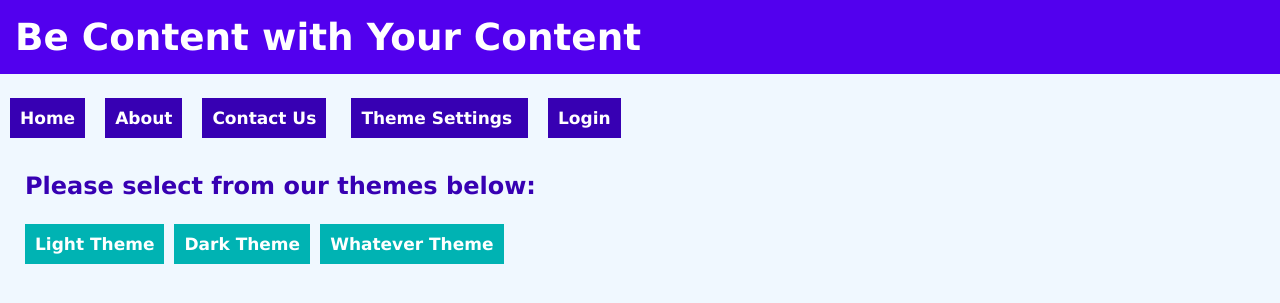
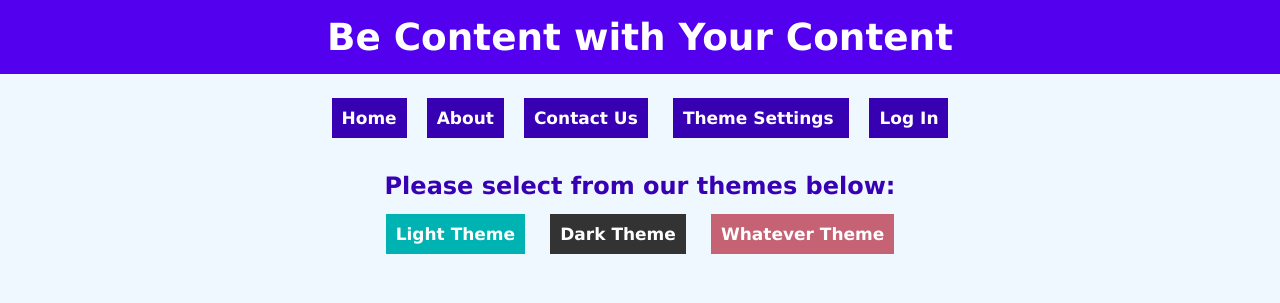
Before and after one commit to WistyDagel/BeContent, a PHP site: page /ThemeSettings.php in a window 1280 px wide. Shown: the top 303 px of the page. Run offline with PHP 8.4, Linux system fonts and the light colour scheme; data comes from the database, SQL or seed files in the repository.

Commit message:
Pushing so Jeff can take a lookski

```diff
--- a/Helper.php
+++ b/Helper.php
@@ -53,6 +53,8 @@ function PageDisplayAdmin($PageData) {
         echo '<input name="subText" value="' . $row['Header'] .  '">';
         echo '<input name="header" value="' . $row['SubText'] .  '">';
         echo '<button name="a" onclick="' . UpdatePage(ConnGet(), $row) .'">Submit</button>';
+        echo '<br/><br/>';
+        echo '<br/><br/>';
 
     } // End if
     else {
--- a/LightTheme.css
+++ b/LightTheme.css
@@ -5,6 +5,7 @@ html, body{
 body {
     background-color: aliceblue;
     font-family: 'Lucida Sans', 'Lucida Sans Regular', 'Lucida Grande', 'Lucida Sans Unicode', Geneva, Verdana, sans-serif;
+    text-align: center;
 }
 
 h1 {
@@ -47,20 +48,8 @@ hr{
 
 .flexContainer {
     display: flex;
-}
-
-.button {
-    font-size: 17px;
-    color: #fff;
-    font-weight: bold;
-    text-decoration: none;
-    background-color: #00b3b3;
-    padding: 10px;
-    margin-right: 10px;
-}
-
-.button:hover {
-    background-color: #03dac6;
+    justify-content: center;
+    align-items: center;
 }
 
 a {
@@ -75,6 +64,34 @@ a {
 
 a:hover {
     background-color: #5200EE;
+    cursor: pointer;
+}
+
+.light {
+    background-color: #00b3b3;
+}
+
+.light:hover {
+    background-color: #03dac6;
+    cursor: pointer;
+}
+
+.dark {
+    background-color: #333;
+}
+
+.dark:hover {
+    background-color: #555;
+    cursor: pointer;
+}
+
+.whatever {
+    background-color: #c56274;
+}
+
+.whatever:hover {
+    background-color: #e67388;
+    cursor: pointer;
 }
 
 table {
--- a/Login.php
+++ b/Login.php
@@ -27,8 +27,10 @@ if ($_POST) {
 <label for="username">Username: </label>
 <input type="text" name="username" id="username" required />
 <br/>
+<br/>
 <label for="password">Password: </label>
 <input type="password" name="password" id="password" required />
+<br/>
 <br/>
 <input type="submit" />
 <p class="error"><?php echo $errorMsg; ?></p>
--- a/MyHeader.php
+++ b/MyHeader.php
@@ -15,13 +15,13 @@ if (isset($_SESSION["isAdmin"]) == false) {
     $_SESSION["isAdmin"] = 0; // Set default
 }
 // Check for style setting
-if (isset($_COOKIE["MyStyle"]) == true) {
-    $myStyle = $_COOKIE["MyStyle"];
+if (isset($_SESSION["MyStyle"]) == true) {
+    $myStyle = $_SESSION["MyStyle"];
 }
 else
 {
     // Set default style
-    $_COOKIE["MyStyle"] = $myStyle;
+    $_SESSION["MyStyle"] = $myStyle;
 }
 
 $myTitle = "Be Content";
@@ -35,11 +35,6 @@ $MyHeader = "Be Content with Your Content";
   <meta content="text/html; charset=ISO-8859-1"  http-equiv="content-type">
   <title><?php echo $myTitle ?></title>
 
-    <!--
-        <script src="/Scripts/jquery-ui-1.11.1.Redmond/jquery.js"></script>
-        <script src="/Scripts/jquery-ui-1.11.1.Redmond/jquery-ui.js"></script>
-        <link href="/Scripts/jquery-ui-1.11.1.Redmond/jquery-ui.css" rel="stylesheet" />
-        -->
     <?php
     // Set style page
     switch ($myStyle) {
@@ -85,11 +80,13 @@ mysqli_free_result($recordset);
 
 // Add a Admin link if. . .
 // $_SESSION["isAdmin"] = 1; // Cheat - Do not do this in your code.
-if ($_SESSION["isAdmin"] == 1) {
-    echo '  <a href="ManagePages.php">Manage Pages</a>';
-}
-else {
-    echo '  <a href="Login.php">Login</a>';
+if (isset($_SESSION["username"])) {
+    if (Auth()) {
+        echo '  <a href="ManagePages.php">Manage Pages</a>';
+    }
+    echo '  <a href="Logout.php">Log Out</a>';
+} else {
+    echo '  <a href="Login.php">Log In</a>';
 }
 
 
--- a/ThemeSettings.php
+++ b/ThemeSettings.php
@@ -1,20 +1,26 @@
 <?php
 include_once "MyHeader.php";
 
+$changedTheme = "test";
 // Use this page to change the value of
 // $_COOKIE["MyStyle"] or such
-
+if ($_POST) {
+    echo $changedTheme;
+    $changedTheme = $_POST['ChangeTheme'];
+    $_SESSION['MyStyle'] = $changedTheme;
+}
 ?>
 
 <div class='container'>
     <h3>Please select from our themes below:</h3>
     <div class='flexContainer'>
-        <div class='button'>Light Theme</div>
-        <div class='button'>Dark Theme</div>
-        <div class='button'>Whatever Theme</div>
+        <form method="post">
+            <a class='light' type="submit" name="ChangeTheme" value="1" >Light Theme</a>
+            <a class='dark' type="submit" name="ChangeTheme" value="2" >Dark Theme</a>
+            <a class='whatever' type="submit" name="ChangeTheme" value="3" >Whatever Theme</a>
+        </form>
     </div>
 </div>
-
 
 <?php
 include_once "MyHeader.php";
```
Also changed, not shown: DarkTheme.css (+48 -16 lines), index.php (+29 -1 lines).
